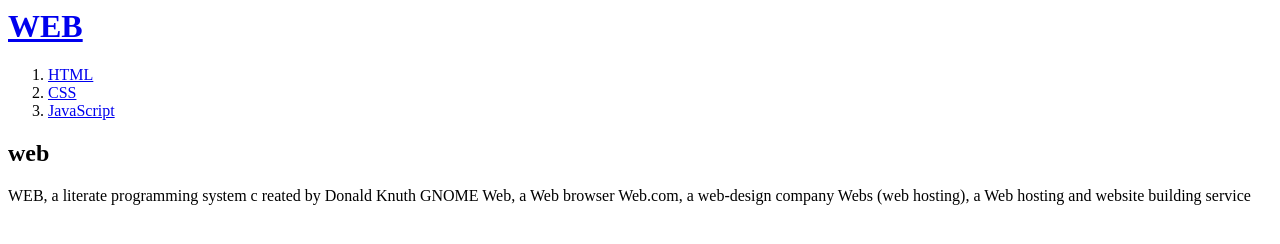
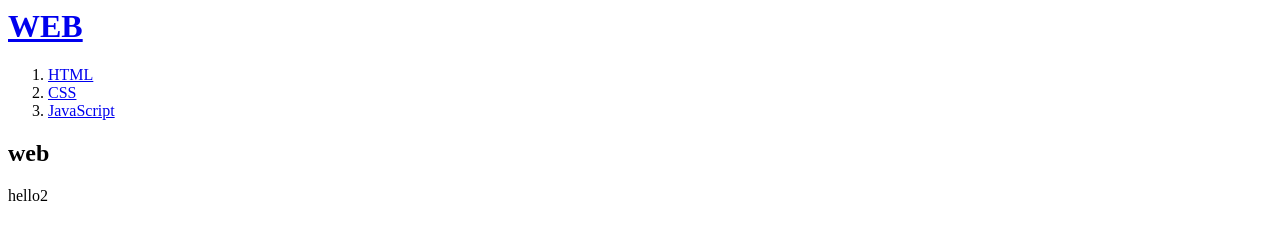
Before and after one commit to olive2023/my-first-web-site2, a plain HTML site: page index.html in a window 1280 px wide. Drawn offline with Linux system fonts and the light colour scheme.

Commit message:
Add files via upload
수정

```diff
--- a/index.html
+++ b/index.html
@@ -14,13 +14,7 @@
     <li><a href="3.html">JavaScript</a></li>
 </ol>
 <h2>web</h2>
-<p>
-    WEB, a literate programming system c
-    reated by Donald Knuth
-GNOME Web, a Web browser
-Web.com, a web-design company
-Webs (web hosting), a Web hosting and
-website building service
+<p>hello2
 </p>
 </body>
 </html>
```
